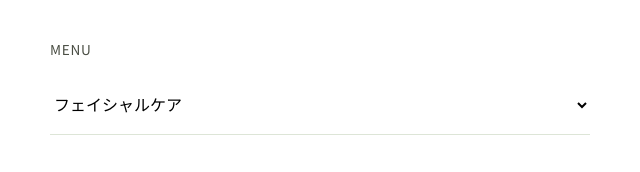
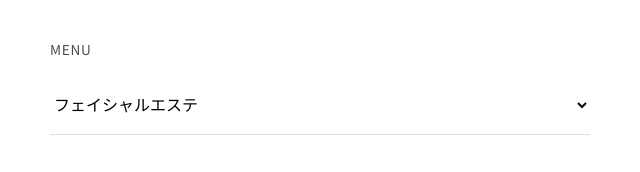
Before and after one commit to chainonjoli/hp, a plain HTML site: page index.html in a window 1280 px wide. Shown: the part 4663-4835 px from the top of the page, 320-960 px from the left. Drawn offline with nearby package versions, Linux system fonts and the light colour scheme.

Commit message:
Update reservation form menu to facial only

```diff
--- a/index.html
+++ b/index.html
@@ -184,9 +184,7 @@
                         <div class="form-field">
                             <label for="menu-select">MENU</label>
                             <select id="menu-select" name="menu">
-                                <option value="facial">フェイシャルケア</option>
-                                <option value="body">全身リンパドレナージュ</option>
-                                <option value="head">脳内休息ヘッドケア</option>
+                                <option value="facial">フェイシャルエステ</option>
                                 <option value="other">その他（ご相談）</option>
                             </select>
                         </div>
```
